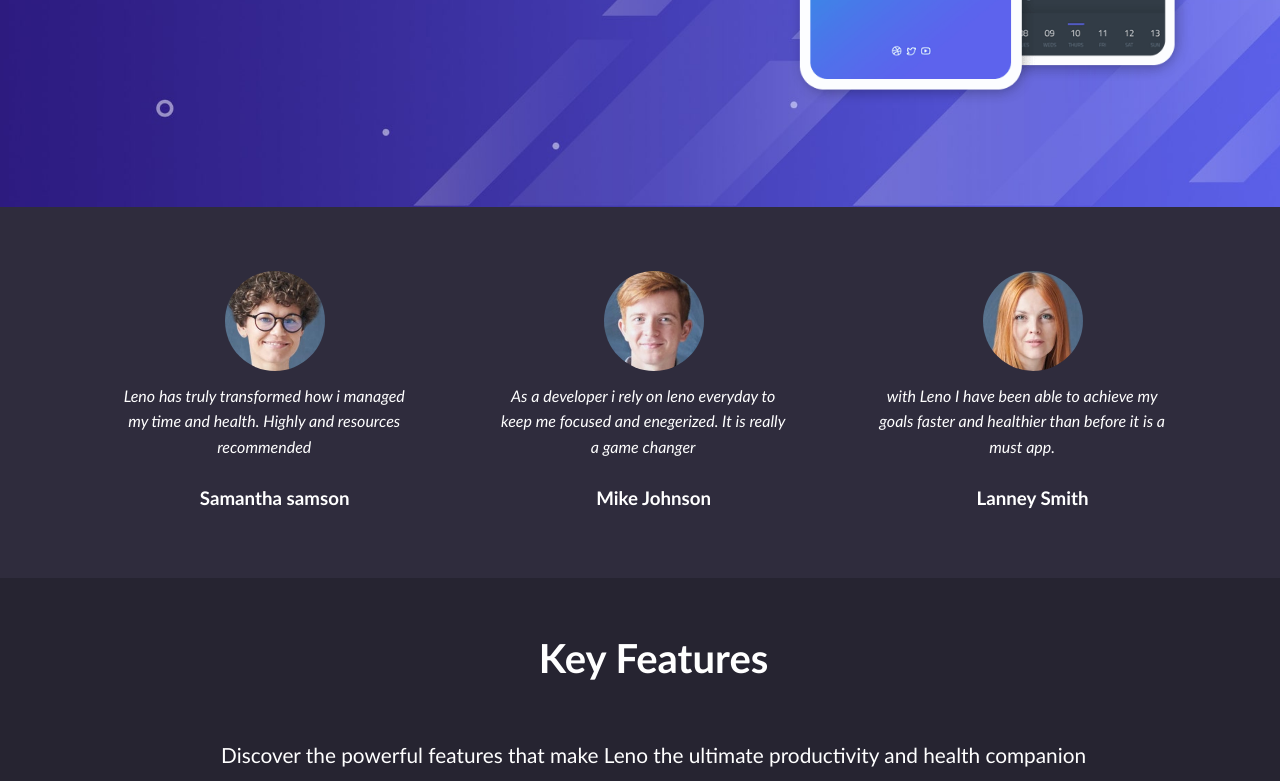
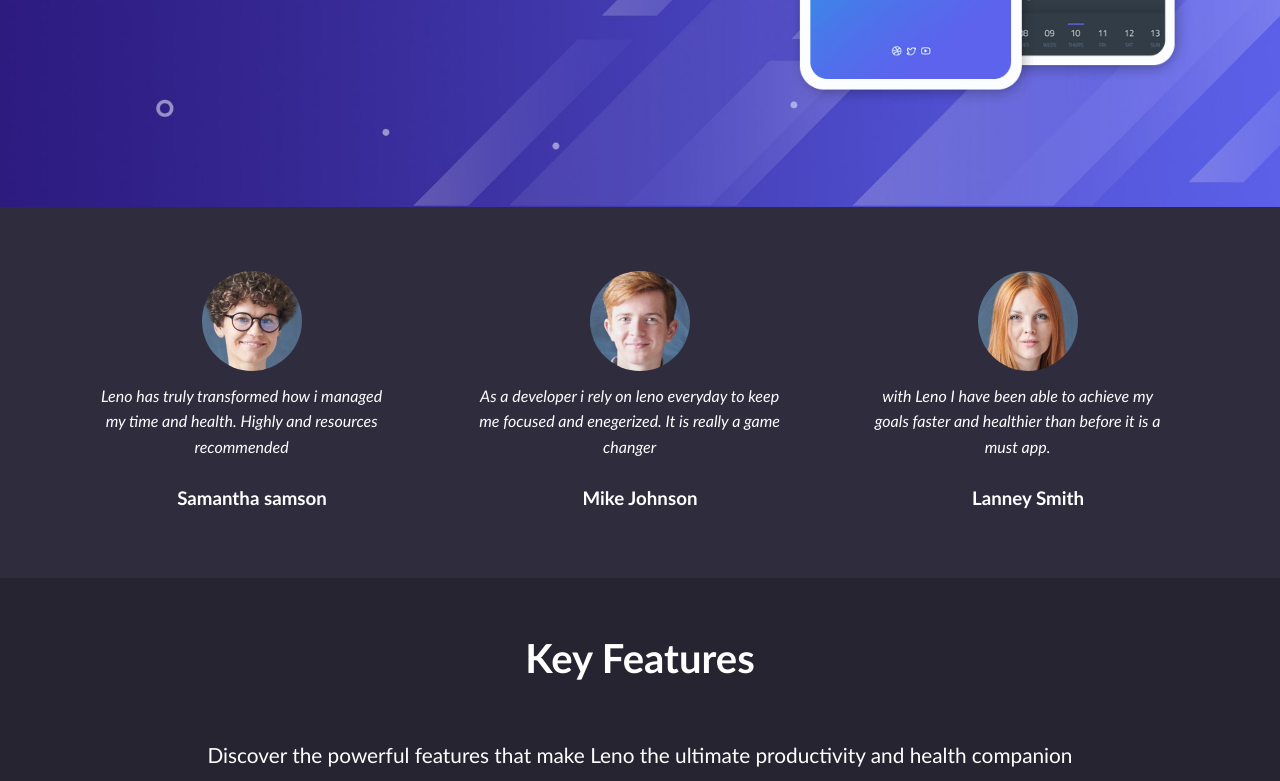
Before and after one commit to InnoEmma/Leno-app, a plain HTML site: page index.html in a window 1280 px wide. Shown: the part 479-1260 px from the top of the page. Drawn offline with Linux system fonts and the light colour scheme; a web font is replaced by a local one.

Commit message:
fixed container

```diff
--- a/css/style.css
+++ b/css/style.css
@@ -25,7 +25,7 @@ body {
 .container {
   max-width: 1100px;
   margin: 0 auto;
-  padding-left: 1.7rem;
+  /* padding-left: 1.7rem; */
 }
 
 a {
```
